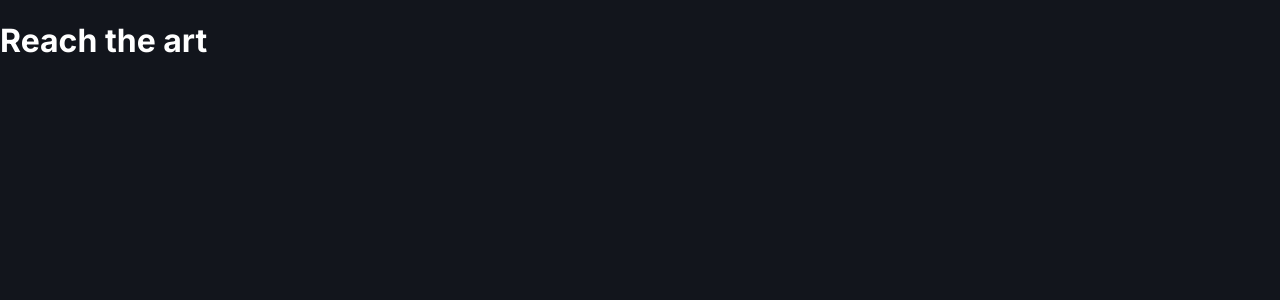
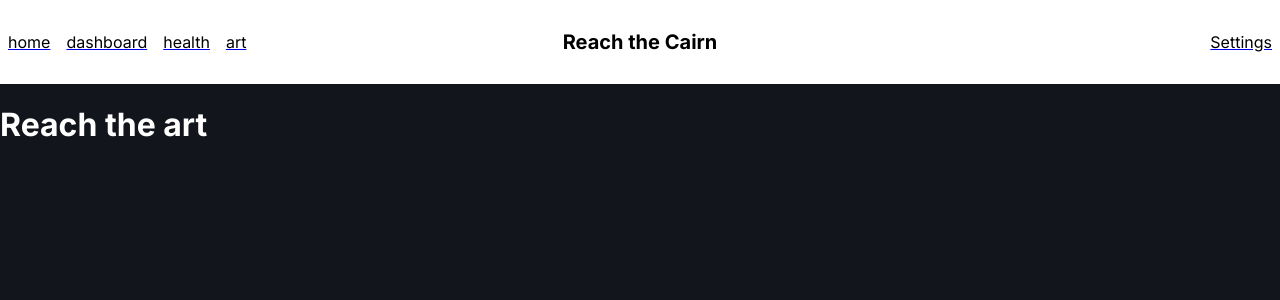
Before and after one commit to CSCairney/Reach-the-Cairn, a Next.js app in the folder app/: page /art in a window 1280 px wide. Shown: the top 300 px of the page. Built offline with nearby package versions, Linux system fonts and the light colour scheme.

Commit message:
create dynamic routing for main pages and dash

```diff
--- a/app/package.json
+++ b/app/package.json
@@ -9,6 +9,7 @@
     "lint": "next lint"
   },
   "dependencies": {
+    "@radix-ui/react-navigation-menu": "^1.1.4",
     "@reduxjs/toolkit": "^2.0.1",
     "@types/lodash": "^4.14.202",
     "class-variance-authority": "^0.7.0",
--- a/app/src/app/(content)/dashboard/layout.tsx
+++ b/app/src/app/(content)/dashboard/layout.tsx
@@ -1,11 +1,22 @@
+import TopNavigationMenu from "@/components/common/TopNavigationMenu";
 import styles from "./styles.module.scss";
 
 export default function Layout({ children }: { children: React.ReactNode }) {
+  const menuDetails = {
+    links: [
+      { label: 'details', url: '/details' },
+      { label: 'mailing', url: '/mailing' },
+      { label: 'privacy', url: '/privacy' },
+    ],
+    isSettingsEnabled: false,
+    isLogoutEnabled: false,
+    isLogoPresent: false,
+    isMainMenu: false,
+
+  }
   return (
     <div className={styles.dashboard}>
-      <div>
-        <p>This is to show the dynamic page layout for the dashboard.</p>
-      </div>
+      <TopNavigationMenu navigationDetails={menuDetails} />
       <div>{children}</div>
     </div>
   );
--- a/app/src/app/layout.tsx
+++ b/app/src/app/layout.tsx
@@ -3,6 +3,7 @@
 import styles from "./layout.module.scss";
 import { Provider } from 'react-redux';
 import { store } from './store';
+import TopNavigationMenu from '@/components/common/TopNavigationMenu';
 
 const inter = Inter({ subsets: ['latin'] })
 
@@ -11,12 +12,25 @@
 }: {
   children: React.ReactNode
 }) {
+  // TODO - Remove these links from state into database config file
+  const menuDetails = {
+    links: [
+      { label: 'home', url: '/' },
+      { label: 'dashboard', url: '/dashboard' },
+      { label: 'health', url: '/about' },
+      { label: 'art', url: '/art' },
+    ],
+    isSettingsEnabled: true,
+    isLogoutEnabled: false,
+    isLogoPresent: true,
+    isMainMenu: true,
+  }
 
   return (
     <html lang="en">
       <Provider store={store}>
         <body className={`${inter.className} ${styles.application}`} >
-              {/* <SideNav /> */}
+              <TopNavigationMenu navigationDetails={menuDetails} />
                 {children}
         </body>
       </Provider>
--- /dev/null
+++ b/app/src/components/common/TopNavigationMenu/index.tsx
@@ -0,0 +1,63 @@
+"use client";
+import { NavigationLinkDetails } from '@/types/common/navigation/navigation';
+import { NavigationMenu, NavigationMenuItem, NavigationMenuLink } from '@/components/ui/navigation-menu';
+import React from 'react';
+import Link from 'next/link';
+import "./styles.scss";
+
+interface TopNavigationMenuProps {
+  navigationDetails: NavigationLinkDetails;
+}
+
+const TopNavigationMenu: React.FC<TopNavigationMenuProps> = ({ navigationDetails }) => {
+  const { links, isSettingsEnabled, isLogoutEnabled, isLogoPresent, isMainMenu } = navigationDetails;
+  const menuStyling = isMainMenu ? 'main-navigation-menu' : 'top-navigation-menu';
+
+  return (
+    <NavigationMenu className={menuStyling}>
+      <div className={`${menuStyling}__pages`}>
+        {links.map((link, index) => (
+          <NavigationMenuItem key={index} className={`${menuStyling}-item`}>
+            <Link href={link.url}>
+              <NavigationMenuLink className={`${menuStyling}-link`}>
+                {link.label}
+              </NavigationMenuLink>
+            </Link>
+          </NavigationMenuItem>
+        ))}
+      </div>
+      {isLogoPresent && (
+        <div className={`${menuStyling}__logo`}>
+          <p>Reach the Cairn</p>
+        </div>
+      )}
+      <div className={`${menuStyling}__account`}>
+      {isSettingsEnabled && (
+        <div className={`${menuStyling}__settings`}>
+          <NavigationMenuItem className={`${menuStyling}-item`}>
+            <Link href="/settings">
+              <NavigationMenuLink className={`${menuStyling}-link`}>
+                Settings
+              </NavigationMenuLink>
+            </Link>
+          </NavigationMenuItem>
+        </div>
+      )}
+
+      {isLogoutEnabled && (
+        <div className={`${menuStyling}__logout`}>
+          <NavigationMenuItem className={`${menuStyling}-item`}>
+            <Link href="/logout">
+              <NavigationMenuLink className={`${menuStyling}-link`}>
+                Logout
+              </NavigationMenuLink>
+            </Link>
+          </NavigationMenuItem>
+        </div>
+      )}
+      </div>
+    </NavigationMenu>
+  );
+};
+
+export default TopNavigationMenu;
--- /dev/null
+++ b/app/src/components/common/TopNavigationMenu/styles.scss
@@ -0,0 +1,86 @@
+.top-navigation-menu {
+  @apply bg-gray-800 text-white p-2 grid grid-cols-3 items-center;
+
+  &__pages {
+    @apply flex space-x-4;
+    grid-column: 1;
+    margin: 0;
+  }
+
+  &__logo {
+    @apply text-xl font-bold col-span-1 text-center;
+  }
+
+  &__account {
+    @apply grid justify-self-end items-center col-span-1;
+  }
+
+  &__settings,
+  &__logout {
+    @apply ml-4;
+  }
+}
+
+.main-navigation-menu {
+  @apply bg-white text-black p-2 grid grid-cols-3 items-center;
+
+  &__pages {
+    @apply flex space-x-4;
+    grid-column: 1;
+    margin: 0;
+  }
+
+  &__logo {
+    @apply text-xl font-bold col-span-1 text-center;
+  }
+
+  &__account {
+    @apply grid justify-self-end items-center col-span-1;
+  }
+
+  &__settings,
+  &__logout {
+    @apply ml-4;
+  }
+}
+
+.top-navigation-menu-link {
+  @apply text-white;
+  &:hover {
+    color: brown;
+  }
+  &:visited {
+    text-decoration: none;
+  }
+}
+
+.top-navigation-menu-item {
+  @apply flex items-center;
+  &:visited {
+    text-decoration: none;
+  }
+}
+
+.top-navigation-menu-item:hover {
+  color: brown;
+}
+
+.main-navigation-menu-link {
+  @apply text-black;
+  &:hover {
+    color: brown;
+  }
+  &:visited {
+    text-decoration: none;
+  }
+}
+
+.main-navigation-menu-item {
+  @apply flex items-center;
+  &:hover {
+    color: brown;
+  }
+  &:visited {
+    text-decoration: none;
+  }
+}
--- /dev/null
+++ b/app/src/components/ui/navigation-menu.tsx
@@ -0,0 +1,128 @@
+import * as React from "react"
+import * as NavigationMenuPrimitive from "@radix-ui/react-navigation-menu"
+import { cva } from "class-variance-authority"
+import { ChevronDown } from "lucide-react"
+
+import { cn } from "@/lib/utils"
+
+const NavigationMenu = React.forwardRef<
+  React.ElementRef<typeof NavigationMenuPrimitive.Root>,
+  React.ComponentPropsWithoutRef<typeof NavigationMenuPrimitive.Root>
+>(({ className, children, ...props }, ref) => (
+  <NavigationMenuPrimitive.Root
+    ref={ref}
+    className={cn(
+      "relative z-10 flex max-w-max flex-1 items-center justify-center",
+      className
+    )}
+    {...props}
+  >
+    {children}
+    <NavigationMenuViewport />
+  </NavigationMenuPrimitive.Root>
+))
+NavigationMenu.displayName = NavigationMenuPrimitive.Root.displayName
+
+const NavigationMenuList = React.forwardRef<
+  React.ElementRef<typeof NavigationMenuPrimitive.List>,
+  React.ComponentPropsWithoutRef<typeof NavigationMenuPrimitive.List>
+>(({ className, ...props }, ref) => (
+  <NavigationMenuPrimitive.List
+    ref={ref}
+    className={cn(
+      "group flex flex-1 list-none items-center justify-center space-x-1",
+      className
+    )}
+    {...props}
+  />
+))
+NavigationMenuList.displayName = NavigationMenuPrimitive.List.displayName
+
+const NavigationMenuItem = NavigationMenuPrimitive.Item
+
+const navigationMenuTriggerStyle = cva(
+  "group inline-flex h-10 w-max items-center justify-center rounded-md bg-background px-4 py-2 text-sm font-medium transition-colors hover:bg-accent hover:text-accent-foreground focus:bg-accent focus:text-accent-foreground focus:outline-none disabled:pointer-events-none disabled:opacity-50 data-[active]:bg-accent/50 data-[state=open]:bg-accent/50"
+)
+
+const NavigationMenuTrigger = React.forwardRef<
+  React.ElementRef<typeof NavigationMenuPrimitive.Trigger>,
+  React.ComponentPropsWithoutRef<typeof NavigationMenuPrimitive.Trigger>
+>(({ className, children, ...props }, ref) => (
+  <NavigationMenuPrimitive.Trigger
+    ref={ref}
+    className={cn(navigationMenuTriggerStyle(), "group", className)}
+    {...props}
+  >
+    {children}{" "}
+    <ChevronDown
+      className="relative top-[1px] ml-1 h-3 w-3 transition duration-200 group-data-[state=open]:rotate-180"
+      aria-hidden="true"
+    />
+  </NavigationMenuPrimitive.Trigger>
+))
+NavigationMenuTrigger.displayName = NavigationMenuPrimitive.Trigger.displayName
+
+const NavigationMenuContent = React.forwardRef<
+  React.ElementRef<typeof NavigationMenuPrimitive.Content>,
+  React.ComponentPropsWithoutRef<typeof NavigationMenuPrimitive.Content>
+>(({ className, ...props }, ref) => (
+  <NavigationMenuPrimitive.Content
+    ref={ref}
+    className={cn(
+      "left-0 top-0 w-full data-[motion^=from-]:animate-in data-[motion^=to-]:animate-out data-[motion^=from-]:fade-in data-[motion^=to-]:fade-out data-[motion=from-end]:slide-in-from-right-52 data-[motion=from-start]:slide-in-from-left-52 data-[motion=to-end]:slide-out-to-right-52 data-[motion=to-start]:slide-out-to-left-52 md:absolute md:w-auto ",
+      className
+    )}
+    {...props}
+  />
+))
+NavigationMenuContent.displayName = NavigationMenuPrimitive.Content.displayName
+
+const NavigationMenuLink = NavigationMenuPrimitive.Link
+
+const NavigationMenuViewport = React.forwardRef<
+  React.ElementRef<typeof NavigationMenuPrimitive.Viewport>,
+  React.ComponentPropsWithoutRef<typeof NavigationMenuPrimitive.Viewport>
+>(({ className, ...props }, ref) => (
+  <div className={cn("absolute left-0 top-full flex justify-center")}>
+    <NavigationMenuPrimitive.Viewport
+      className={cn(
+        "origin-top-center relative mt-1.5 h-[var(--radix-navigation-menu-viewport-height)] w-full overflow-hidden rounded-md border bg-popover text-popover-foreground shadow-lg data-[state=open]:animate-in data-[state=closed]:animate-out data-[state=closed]:zoom-out-95 data-[state=open]:zoom-in-90 md:w-[var(--radix-navigation-menu-viewport-width)]",
+        className
+      )}
+      ref={ref}
+      {...props}
+    />
+  </div>
+))
+NavigationMenuViewport.displayName =
+  NavigationMenuPrimitive.Viewport.displayName
+
+const NavigationMenuIndicator = React.forwardRef<
+  React.ElementRef<typeof NavigationMenuPrimitive.Indicator>,
+  React.ComponentPropsWithoutRef<typeof NavigationMenuPrimitive.Indicator>
+>(({ className, ...props }, ref) => (
+  <NavigationMenuPrimitive.Indicator
+    ref={ref}
+    className={cn(
+      "top-full z-[1] flex h-1.5 items-end justify-center overflow-hidden data-[state=visible]:animate-in data-[state=hidden]:animate-out data-[state=hidden]:fade-out data-[state=visible]:fade-in",
+      className
+    )}
+    {...props}
+  >
+    <div className="relative top-[60%] h-2 w-2 rotate-45 rounded-tl-sm bg-border shadow-md" />
+  </NavigationMenuPrimitive.Indicator>
+))
+NavigationMenuIndicator.displayName =
+  NavigationMenuPrimitive.Indicator.displayName
+
+export {
+  navigationMenuTriggerStyle,
+  NavigationMenu,
+  NavigationMenuList,
+  NavigationMenuItem,
+  NavigationMenuContent,
+  NavigationMenuTrigger,
+  NavigationMenuLink,
+  NavigationMenuIndicator,
+  NavigationMenuViewport,
+}
--- /dev/null
+++ b/app/src/types/common/navigation/navigation.ts
@@ -0,0 +1,12 @@
+export type NavigationLink = {
+    label: string,
+    url: string
+}
+
+export type NavigationLinkDetails = {
+    links: NavigationLink[],
+    isSettingsEnabled: boolean,
+    isLogoutEnabled: boolean,
+    isLogoPresent: boolean,
+    isMainMenu: boolean
+}
```
Also changed, not shown: app/src/vendor/explain.txt (deleted), 1 other file (tests, documents, lock files or other folders).
